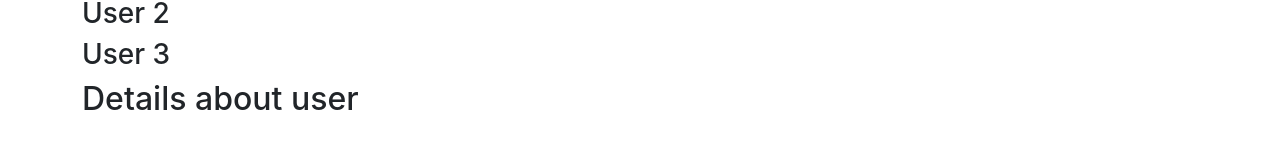
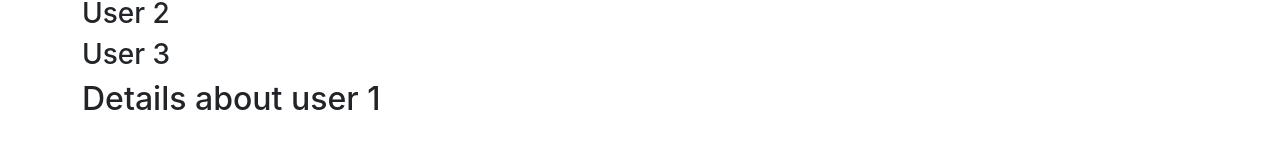
Before and after one commit to vapinedo/React-ReactRouter, a React (Create React App) app: page /users/1 in a window 1280 px wide. Shown: the part 149-300 px from the top of the page. Built offline with nearby package versions, Linux system fonts and the light colour scheme.

Commit message:
[add] URL Params

```diff
--- a/src/components/UserDetails.js
+++ b/src/components/UserDetails.js
@@ -1,9 +1,11 @@
 import React from 'react'
+import { useParams } from "react-router-dom"
 
 export const UserDetails = () => {
+  const { userId } = useParams()
   return (
     <div>
-      <h2>Details about user</h2>
+      <h2>Details about user {userId}</h2>
     </div>
   )
 }
```
